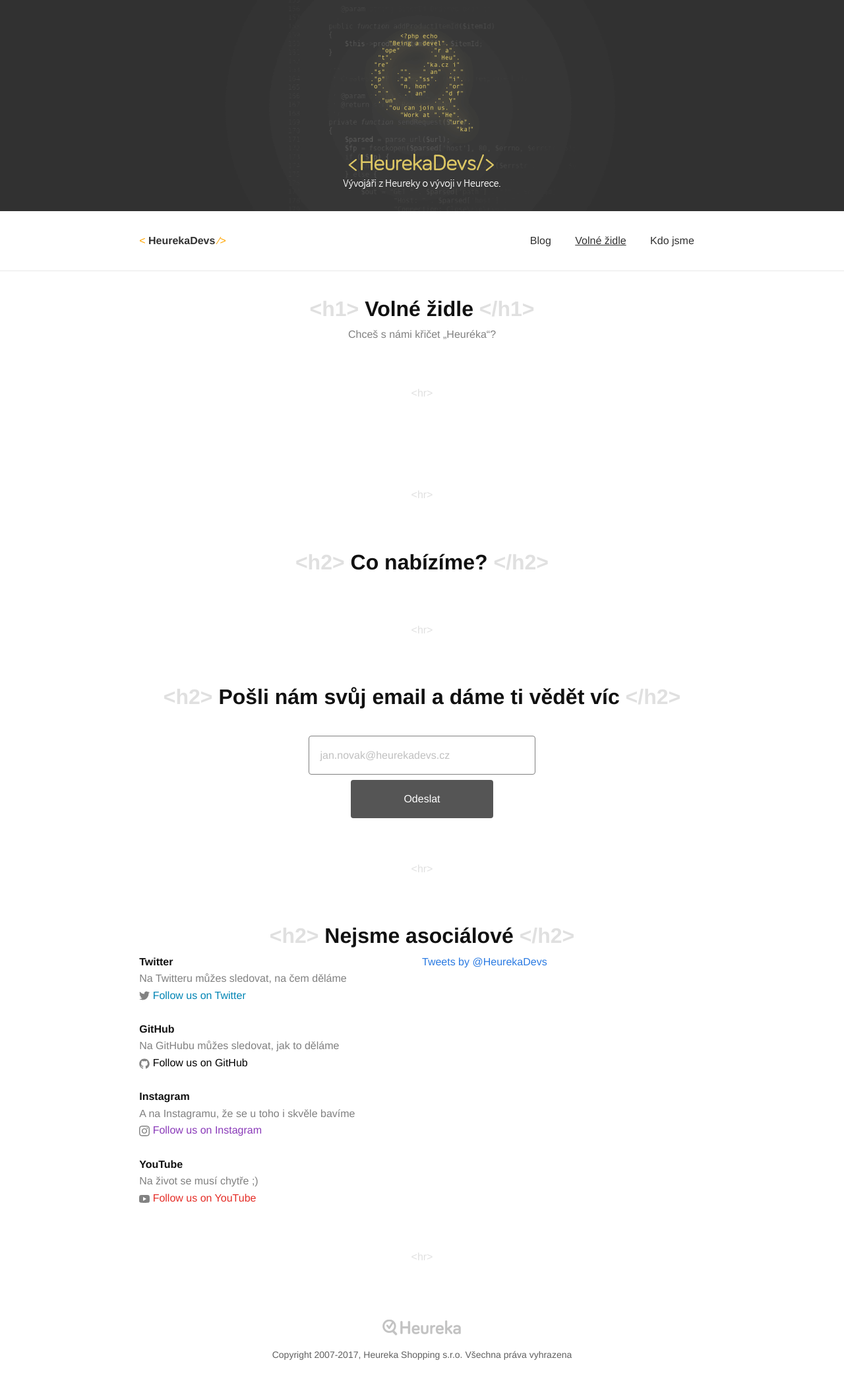
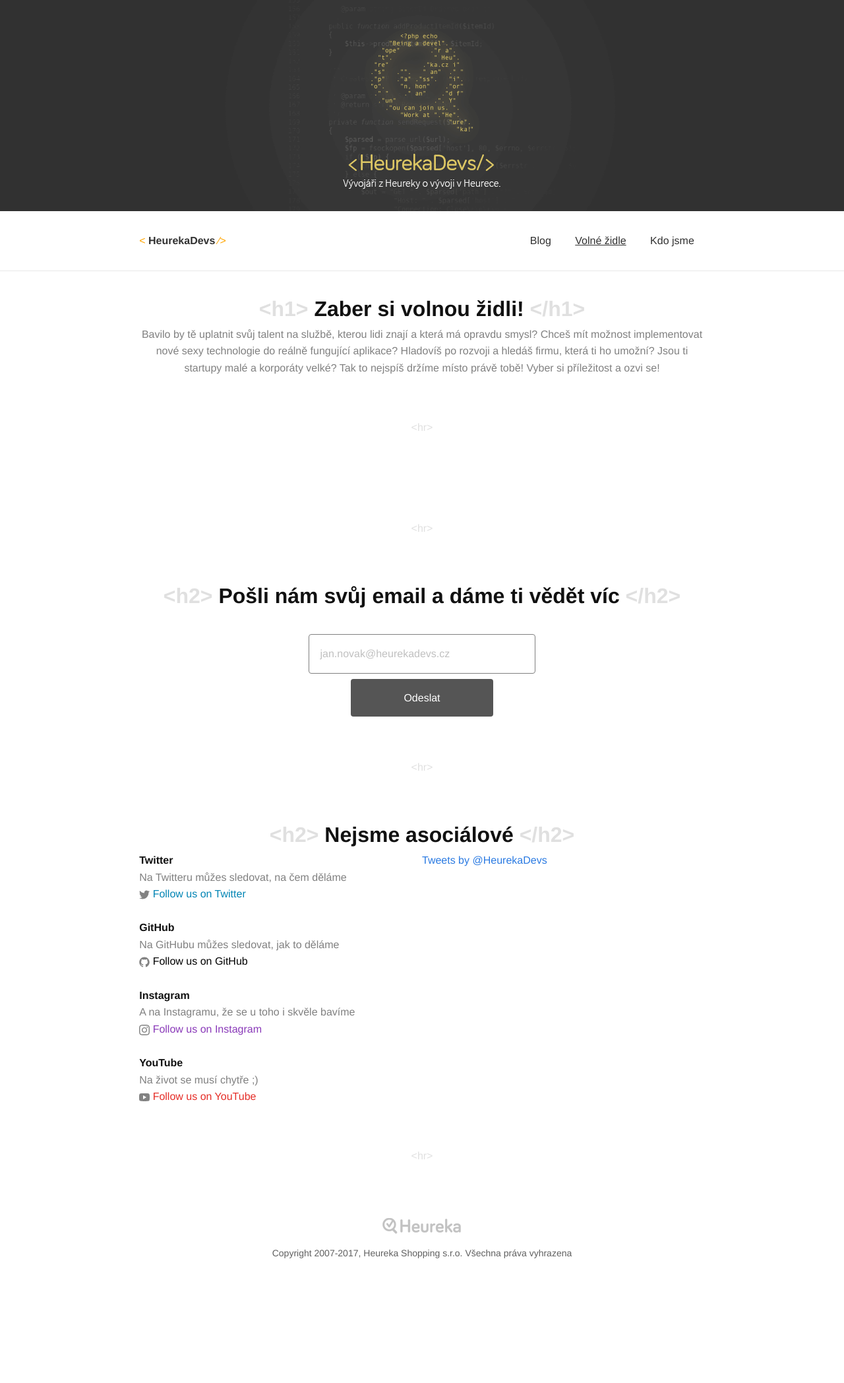
Before and after one commit to hhjcz/heureka.github.io, a Jekyll site: the page built from _pages/volne-zidle/index.html, in a window 1280 px wide. Shown: the whole page at 66% size. Built offline with Jekyll 4.4.1, drawn with Linux system fonts in a browser that asks for light colours; comment, search, counter and statistics services are not loaded; after the commit the page ends 1943 px from its top, so only the background shows below that.

Commit message:
introduce new recruitment positions

```diff
--- a/_pages/volne-zidle/index.html
+++ b/_pages/volne-zidle/index.html
@@ -8,14 +8,50 @@ permalink: /volne-zidle/
 
     <div class="info">
         <h1 class="site-page__title">
-            Volné židle
+            Zaber si volnou židli!
         </h1>
         <p class="site-page__description">
-            Chceš s námi křičet „Heuréka“?
+            Bavilo by tě uplatnit svůj talent na službě, kterou lidi znají a která má opravdu smysl? Chceš mít možnost
+            implementovat nové sexy technologie do reálně fungující aplikace? Hladovíš po rozvoji a hledáš firmu, která
+            ti ho umožní? Jsou ti startupy malé a korporáty velké? Tak to nejspíš držíme místo právě tobě! Vyber si
+            příležitost a ozvi se!
         </p>
     </div>
 
     {% include site-separator.html %}
+    <div class="page-blog">
+        <ul class="page-blog__post-list">
+            {% for post in site.categories.recruitment %}
+            <li class="page-blog__post-item">
+                <span class="page-blog__post-date">
+                    {{ post.date | date: "%Y-%m-%d" }}
+                </span>
+
+                <h2 class="page-blog__post-title">
+                    <a class="post-item__link" href="{{ post.url | prepend: site.baseurl }}">
+                        {{ post.title }}
+                    </a>
+                </h2>
+
+                <p class="page-blog__post-excerpt">
+                    {{ post.excerpt | strip_html }}
+
+                    {% for tag in post.tags %}
+                    <span class="page-blog__post-tag">
+                        <a href="/tagy#{{ tag | cgi_escape }}">
+                            #{{ tag }}
+                        </a>
+                    </span>
+                    {% endfor %}
+                </p>
+            </li>
+            {% if forloop.last == false %}
+            {% include site-separator.html type="list" align="left" %}
+            {% endif %}
+
+            {% endfor %}
+        </ul>
+    </div>
 
     <div class="page-career__list">
         {% for job in site.data.career %}
@@ -44,24 +80,6 @@ permalink: /volne-zidle/
 
     {% include site-separator.html %}
 
-    <div class="page-career__perks">
-        <h2 class="site-page__title">
-            Co nabízíme?
-        </h2>
-        <p class="site-page__description">
-        <ul>
-            {% for perk in site.data.perks %}
-            <li class="page-career__perk">
-               #{{ perk }}
-            </li>
-            {% endfor %}
-        </ul>
-
-        </p>
-    </div>
-
-    {% include site-separator.html %}
-
     <div>
         <h2 class="site-page__title">
             Pošli nám svůj email a dáme ti vědět víc
--- a/_sass/_base.scss
+++ b/_sass/_base.scss
@@ -71,6 +71,15 @@ figcaption {
  * Lists
  */
 ul, ol {
+    margin-left: 1em;
+}
+
+ol {
+    list-style-type: decimal;
+}
+
+ol li {
+    display: list-item;
     margin-left: 1em;
 }
 
--- a/_sass/_page-career.scss
+++ b/_sass/_page-career.scss
@@ -78,15 +78,6 @@
     }
 }
 
-.page-career__perks {
-    margin: auto;
-    width: 70%;
-
-    @include mq-mobile-only {
-        width: 100%;
-    }
-}
-
 .page-career__perk {
     display: inline;
     color: #808080;
```
Also changed, not shown: _posts/2017-07-31-hledame-ctvrteho-fialoveho/index.md (+24 -24 lines), _posts/2017-07-31-sysadmin/index.md (+46 -0 lines).
